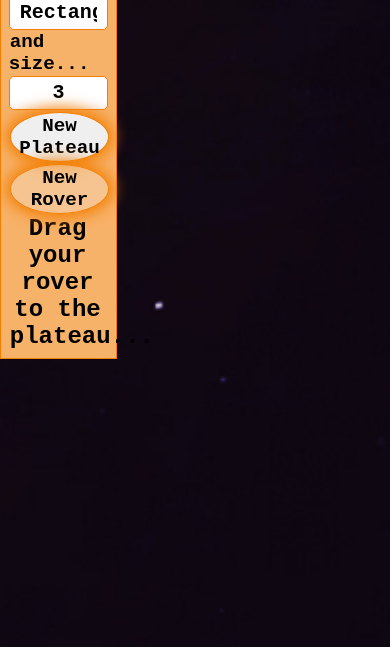
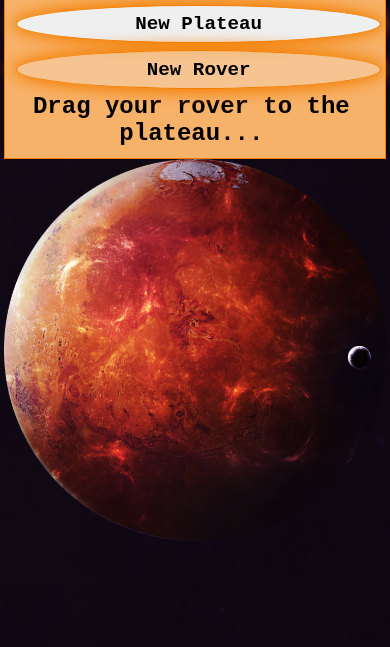
Before and after one commit to netcam22/mars-rover, a website built with webpack: page public/index.html in a window 390 px wide. Shown: the part 197-844 px from the top of the page. Built offline with nearby package versions, Linux system fonts and the light colour scheme.

Commit message:
feat: implement media query

```diff
--- a/public/static/css/style.css
+++ b/public/static/css/style.css
@@ -280,3 +280,16 @@ button {
 .move-button {
   display: none;
 }
+
+@media only screen and (max-width: 768px) {
+  .sidebar {
+    position: relative;
+    width: 100%;
+    top: 100%;
+  }
+
+  .planet {
+    left: 0;
+    width: 100%;
+  }
+}
```
